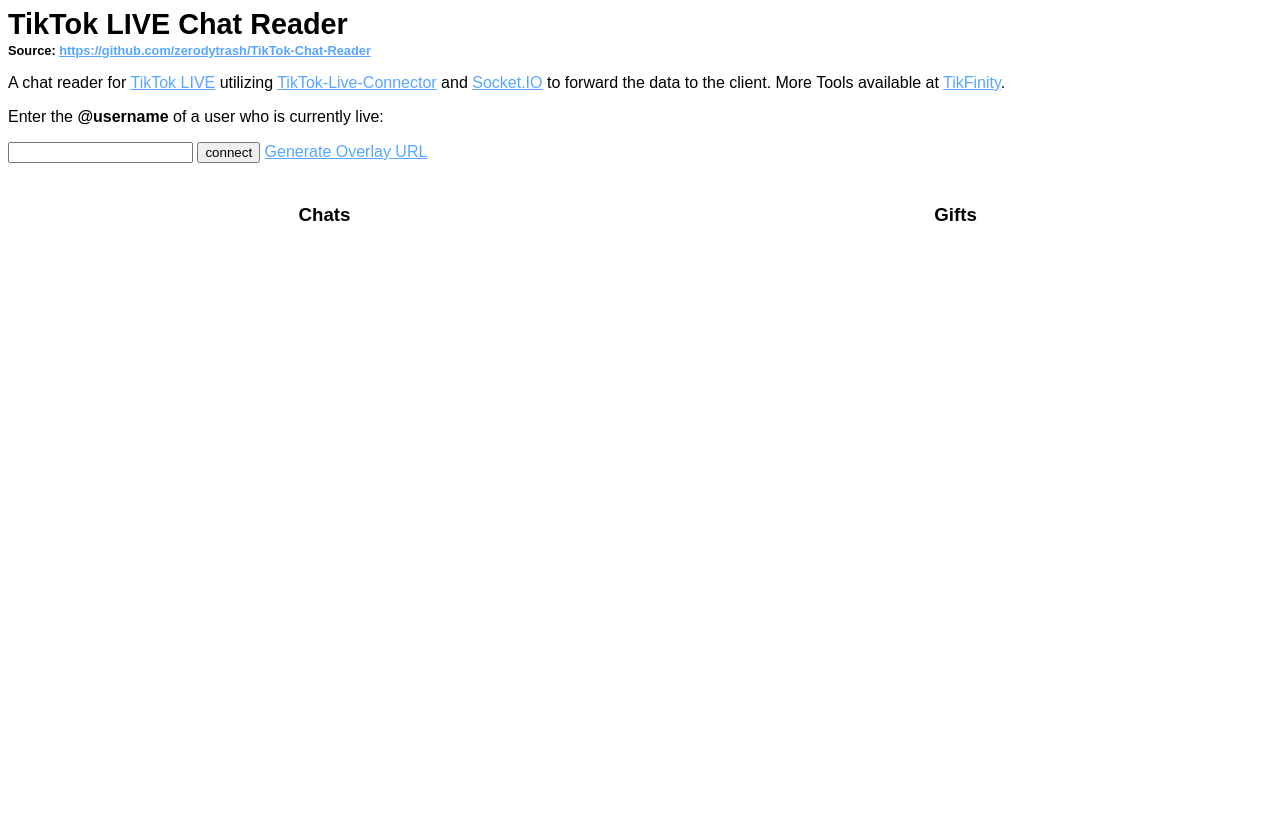
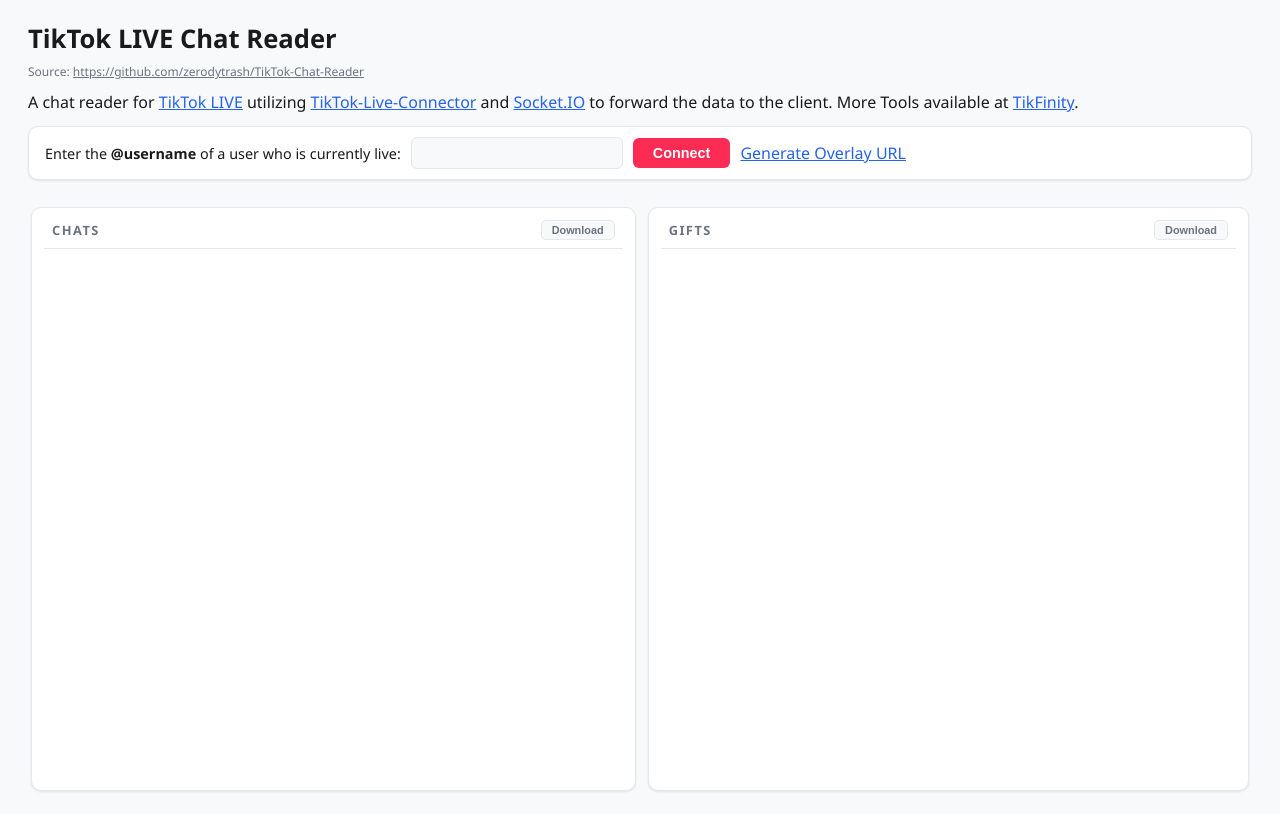
Before and after one commit to zerodytrash/TikTok-Chat-Reader, a website: page public/index.html in a window 1280 px wide. Drawn offline with nearby package versions, Linux system fonts and the light colour scheme; no server answers.

Commit message:
feat: modernize UX for sample project

```diff
--- a/public/app.js
+++ b/public/app.js
@@ -6,6 +6,20 @@
 let viewerCount = 0;
 let likeCount = 0;
 let diamondsCount = 0;
+
+// In-memory storage for downloads
+let chatHistory = [];
+let giftHistory = [];
+
+function downloadJSON(data, filename) {
+    let blob = new Blob([JSON.stringify(data, null, 2)], { type: 'application/json' });
+    let url = URL.createObjectURL(blob);
+    let a = document.createElement('a');
+    a.href = url;
+    a.download = filename;
+    a.click();
+    URL.revokeObjectURL(url);
+}
 
 // These settings are defined by obs.html
 if (!window.settings) window.settings = {};
@@ -188,6 +202,8 @@
 
 // New chat comment received
 connection.on('chat', (msg) => {
+    chatHistory.push({ timestamp: Date.now(), uniqueId: msg.uniqueId, comment: msg.comment, userId: msg.userId });
+
     if (window.settings.showChats === "0") return;
 
     addChatItem('', msg, msg.comment);
@@ -195,6 +211,8 @@
 
 // New gift received
 connection.on('gift', (data) => {
+    giftHistory.push({ timestamp: Date.now(), uniqueId: data.uniqueId, userId: data.userId, giftId: data.giftId, giftName: data.giftName, repeatCount: data.repeatCount, diamondCount: data.diamondCount, repeatEnd: data.repeatEnd });
+
     if (!isPendingStreak(data) && data.diamondCount > 0) {
         diamondsCount += (data.diamondCount * data.repeatCount);
         updateRoomStats();
--- a/public/index.html
+++ b/public/index.html
@@ -50,7 +50,7 @@
 <div class="inputFields">
     <p>Enter the <b>@username</b> of a user who is currently live:</p>
     <input type="text" id="uniqueIdInput">
-    <input type="button" id="connectButton" value="connect">
+    <input type="button" id="connectButton" value="Connect">
     <a href="#" onclick="generateOverlay()">Generate Overlay URL</a>
 </div>
 
@@ -69,12 +69,12 @@
     <tr>
         <td>
             <div class="chatcontainer">
-                <h3 class="containerheader">Chats</h3>
+                <h3 class="containerheader">Chats <button class="downloadbtn" onclick="downloadJSON(chatHistory, 'chats.json')">Download</button></h3>
             </div>
         </td>
         <td>
             <div class="giftcontainer">
-                <h3 class="containerheader">Gifts</h3>
+                <h3 class="containerheader">Gifts <button class="downloadbtn" onclick="downloadJSON(giftHistory, 'gifts.json')">Download</button></h3>
             </div>
         </td>
     </tr>
--- a/public/style.css
+++ b/public/style.css
@@ -1,44 +1,133 @@
+:root {
+    --bg: #ffffff;
+    --bg-subtle: #f8f9fa;
+    --bg-card: #ffffff;
+    --text: #1a1a1a;
+    --text-secondary: #6b7280;
+    --accent: #fe2c55;
+    --accent-hover: #e0264c;
+    --link: #2563eb;
+    --border: #e5e7eb;
+    --radius: 10px;
+    --shadow: 0 1px 3px rgba(0,0,0,0.06), 0 1px 2px rgba(0,0,0,0.04);
+}
+
 body {
-    font-family:Arial, Helvetica, sans-serif;
+    font-family: 'Segoe UI', system-ui, -apple-system, sans-serif;
     min-width: 800px;
+    margin: 0;
+    padding: 20px 28px;
+    background-color: var(--bg-subtle);
+    color: var(--text);
+    line-height: 1.5;
 }
 
 h1 {
-    font-size: 1.8em;
-    margin-top: 0px;
-    margin-bottom: 0px;
+    font-size: 1.6em;
+    margin: 0;
+    font-weight: 700;
 }
 
 a {
-    color: #58a6ff;
+    color: var(--link);
+    transition: color 0.15s;
+}
+
+a:hover {
+    color: #1d4ed8;
 }
 
 .head {
-    margin-bottom: 15px;
+    margin-bottom: 8px;
 }
 
 .subTitle {
-    font-size: 0.8em;
-    font-weight: bold;
+    font-size: 0.75em;
+    font-weight: normal;
+    color: var(--text-secondary);
+}
+
+.subTitle a {
+    color: var(--text-secondary);
 }
 
 .usernamelink {
-    color: #18508f;
+    color: var(--text);
     text-decoration: none;
+    font-weight: 600;
 }
 
-#roomUserText {
-    width: 100%;
-    text-align: right;
+.usernamelink:hover {
+    color: var(--accent);
+}
+
+.inputFields {
+    background: var(--bg-card);
+    border: 1px solid var(--border);
+    border-radius: var(--radius);
+    padding: 10px 16px;
+    margin: 12px 0;
+    display: flex;
+    align-items: center;
+    gap: 10px;
+    box-shadow: var(--shadow);
+}
+
+.inputFields p {
+    margin: 0;
+    white-space: nowrap;
+    font-size: 0.9em;
+}
+
+.inputFields input[type="text"] {
+    background: var(--bg-subtle);
+    border: 1px solid var(--border);
+    border-radius: 6px;
+    color: var(--text);
+    padding: 7px 12px;
+    font-size: 0.9em;
+    outline: none;
+    transition: border-color 0.15s, box-shadow 0.15s;
+}
+
+.inputFields input[type="text"]:focus {
+    border-color: var(--accent);
+    box-shadow: 0 0 0 2px rgba(254, 44, 85, 0.15);
+}
+
+.inputFields input[type="button"] {
+    background: var(--accent);
+    color: #fff;
+    border: none;
+    border-radius: 6px;
+    padding: 7px 20px;
+    font-size: 0.9em;
+    font-weight: 600;
+    cursor: pointer;
+    transition: background 0.15s;
+}
+
+.inputFields input[type="button"]:hover {
+    background: var(--accent-hover);
 }
 
 #roomStats {
     width: 100%;
     text-align: right;
+    font-size: 0.85em;
+    color: var(--text-secondary);
 }
 
 #roomStats b {
-    margin-right: 20px;
+    margin-right: 18px;
+    color: var(--text);
+}
+
+#stateText {
+    margin: 0;
+    font-size: 0.85em;
+    color: var(--text-secondary);
+    font-family: inherit;
 }
 
 .splitchattable, .splitstatetable {
@@ -47,16 +136,73 @@
 
 .splitstatetable td {
     width: 50%;
+    padding: 4px 0;
+}
+
+.splitchattable td {
+    vertical-align: top;
 }
 
 .containerheader {
-    text-align: center;
+    display: flex;
+    align-items: center;
+    justify-content: center;
+    font-size: 0.8em;
+    text-transform: uppercase;
+    letter-spacing: 1.5px;
+    font-weight: 700;
+    color: var(--text-secondary);
+    margin: 0;
+    padding: 12px 8px 8px 8px;
+    border-bottom: 1px solid var(--border);
+    position: sticky;
+    top: 0;
+    background: var(--bg-card);
+    z-index: 1;
+}
+
+.downloadbtn {
+    margin-left: auto;
+    background: var(--bg-subtle);
+    border: 1px solid var(--border);
+    border-radius: 5px;
+    color: var(--text-secondary);
+    font-size: 0.85em;
+    font-weight: 600;
+    padding: 3px 10px;
+    cursor: pointer;
+    text-transform: none;
+    letter-spacing: 0;
+    transition: background 0.15s, color 0.15s;
+}
+
+.downloadbtn:hover {
+    background: var(--border);
+    color: var(--text);
 }
 
 .chatcontainer, .giftcontainer, .eventcontainer {
-    overflow-y: scroll;
-    height: calc(100vh - 240px);
+    overflow-y: auto;
+    height: calc(100vh - 230px);
     word-wrap: break-word;
+    background: var(--bg-card);
+    border: 1px solid var(--border);
+    border-radius: var(--radius);
+    padding: 0 12px 12px 12px;
+    box-shadow: var(--shadow);
+    scrollbar-width: thin;
+    scrollbar-color: var(--border) transparent;
+}
+
+.chatcontainer::-webkit-scrollbar,
+.giftcontainer::-webkit-scrollbar {
+    width: 5px;
+}
+
+.chatcontainer::-webkit-scrollbar-thumb,
+.giftcontainer::-webkit-scrollbar-thumb {
+    background: #d1d5db;
+    border-radius: 3px;
 }
 
 .eventcontainer {
@@ -65,20 +211,46 @@
 
 .chatcontainer {
     min-width: 400px;
-    max-width: calc(100vw - 430px);
+    max-width: calc(100vw - 460px);
+    margin-right: 8px;
 }
 
 .giftcontainer {
     min-width: 400px;
 }
 
+.chatcontainer > div, .giftcontainer > div {
+    padding: 4px 8px 5px 8px;
+    border-radius: 6px;
+    line-height: 1.5;
+    font-size: 0.88em;
+}
+
+.chatcontainer > div:hover, .giftcontainer > div:hover {
+    background: var(--bg-subtle);
+}
+
 .miniprofilepicture {
-    height: 20px;
-    width: 20px;
+    height: 22px;
+    width: 22px;
+    border-radius: 50%;
+    vertical-align: middle;
+    margin-right: 4px;
+    object-fit: cover;
 }
 
 .gifticon {
-    height: 50px;
-    width: 50px;
+    height: 48px;
+    width: 48px;
     margin-right: 10px;
+    border-radius: 8px;
 }
+
+.giftcontainer table {
+    font-size: 0.85em;
+    color: var(--text-secondary);
+}
+
+.giftcontainer b {
+    color: var(--text);
+}
```
